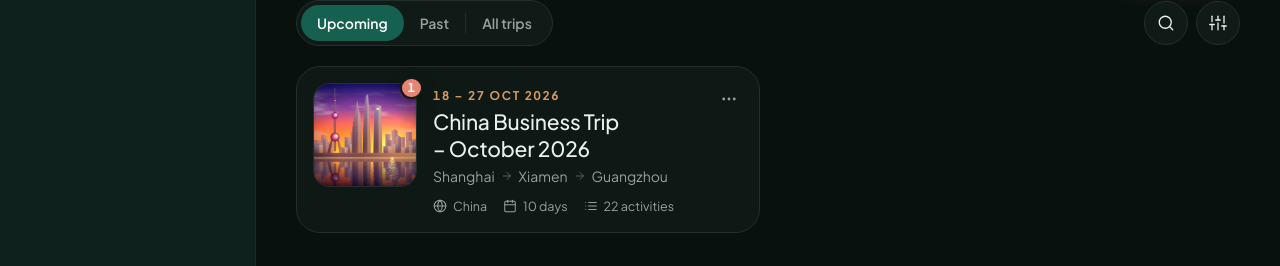
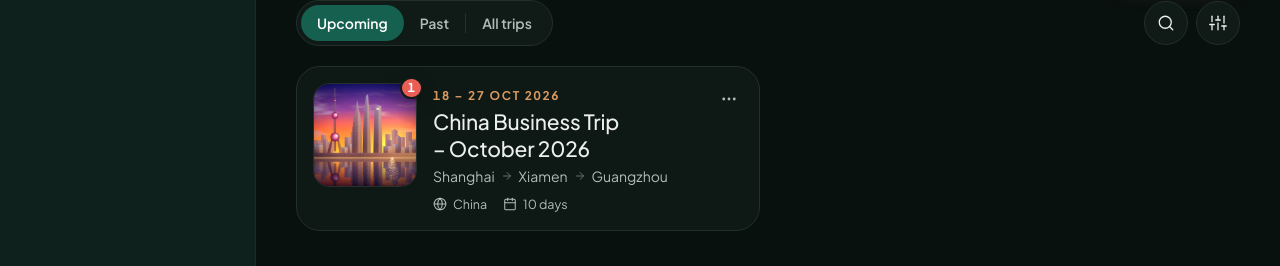
Before and after one commit to Kian-Gerowgan/My-Travel-Planner, a React (Vite) app: page / in a window 1280 px wide. Shown: the part 319-585 px from the top of the page. Built offline with nearby package versions, Linux system fonts and the light colour scheme.

Commit message:
No duplicate to-dos, compact trip cards, lighter secondary text, stronger red

```diff
--- a/src/App.tsx
+++ b/src/App.tsx
@@ -1295,7 +1295,7 @@ function TripCard({ trip, count, idx }: { trip: Trip; count: number; idx: number
           <div className="flex items-start justify-between gap-2">
             <button onClick={open} className="text-left min-w-0 pt-1">
               <div className="text-[12px] font-bold tracking-[0.14em] text-cognac tabular-nums">{rangeCaps(trip.start, trip.end)}</div>
-              <h3 className="text-[19px] sm:text-[21px] font-medium leading-tight tracking-[-0.01em] text-heading mt-1">{trip.name}</h3>
+              <h3 className="text-[19px] sm:text-[21px] font-medium leading-tight tracking-[-0.01em] text-heading mt-1 line-clamp-2">{trip.name}</h3>
             </button>
             <div className="-mr-1 -mt-0.5 shrink-0">
               <Menu items={[
@@ -1308,13 +1308,14 @@ function TripCard({ trip, count, idx }: { trip: Trip; count: number; idx: number
             </div>
           </div>
           <button onClick={open} className="block text-left w-full">
+            {/* Long routes are shortened to start → … → end; the full route is on the trip page. */}
             <div className="mt-1 flex flex-wrap items-center gap-x-1.5 text-[14px] text-muted">
-              {trip.cities.map((c, i) => <React.Fragment key={c + i}>{i > 0 && <Icon name="arrow" size={12} className="opacity-60" />}<span>{c}</span></React.Fragment>)}
+              {(trip.cities.length > 3 ? [trip.cities[0], '…', trip.cities[trip.cities.length - 1]] : trip.cities).map((c, i) => <React.Fragment key={c + i}>{i > 0 && <Icon name="arrow" size={12} className="opacity-60" />}<span>{c}</span></React.Fragment>)}
+              {trip.cities.length > 3 && <span className="text-muted/80">· {trip.cities.length} cities</span>}
             </div>
-            <div className="mt-2.5 flex flex-wrap items-center gap-x-4 gap-y-1 text-[12.5px] text-muted">
+            <div className="mt-2 flex flex-wrap items-center gap-x-4 gap-y-1 text-[12.5px] text-muted">
               <span className="flex items-center gap-1.5"><Icon name="globe" size={14} />{trip.countries.join(', ')}</span>
               <span className="flex items-center gap-1.5"><Icon name="calendar" size={14} />{plural(days, 'day', 'days')}</span>
-              <span className="flex items-center gap-1.5"><Icon name="list" size={14} />{plural(count, 'activity', 'activities')}</span>
               {status === 'ongoing' && <span className="flex items-center gap-1.5 text-cognac font-semibold"><span className="h-1.5 w-1.5 rounded-full bg-cognac pulse-dot" />Ongoing</span>}
               {trip.archived && <span className="font-semibold">Archived</span>}
             </div>
@@ -1733,7 +1734,9 @@ function tripTodos(trip: Trip, acts: Activity[]) {
   const tasks = undated.filter(x => !nowTasks.includes(x));
   const warnings = sorted.flatMap(a => a.notes.filter(n => n.text.trim().startsWith('⚠')).map(n => ({ a, n })));
   const count = now.deadlines.length + nowTasks.length + now.gaps.length + now.issues.length + now.notBooked.length;
-  return { now: { ...now, tasks: nowTasks }, later, waiting, tbc, tasks, warnings, deadlines, gaps, issues, count };
+  // A booking that already has something to do now isn't listed again under "waiting".
+  const inNow = new Set([...now.deadlines.map(d => d.a.id), ...nowTasks.map(x => x.a.id), ...now.issues.map(i => i.a?.id)]);
+  return { now: { ...now, tasks: nowTasks }, later, waiting: waiting.filter(a => !inNow.has(a.id)), tbc, tasks, warnings, deadlines, gaps, issues, count };
 }
 
 function TripTodos({ trip, acts, entries }: { trip: Trip; acts: Activity[]; entries: Entry[] }) {
--- a/src/index.css
+++ b/src/index.css
@@ -8,7 +8,7 @@
   :root {
     --nav: 14 33 29; --primary: 22 96 80; --heading: 236 240 237; --cognac: 217 154 96;
     --petrol: 50 159 255; --petrolfill: 22 139 223; --pale: 18 34 40; --cream: 9 17 15;
-    --ink: 236 240 237; --card: 16 26 23; --muted: 150 162 157; --line: 34 48 44; --danger: 232 132 116;
+    --ink: 236 240 237; --card: 16 26 23; --muted: 178 189 184; --line: 34 48 44; --danger: 234 94 86;
     --dot: 50 159 255;
     /* Event colour system: primary, highlight (borders, icons, text accents) and text ink */
     --transport: 22 139 223; --transport-hi: 50 159 255; --transport-ink: 92 182 255;
```
